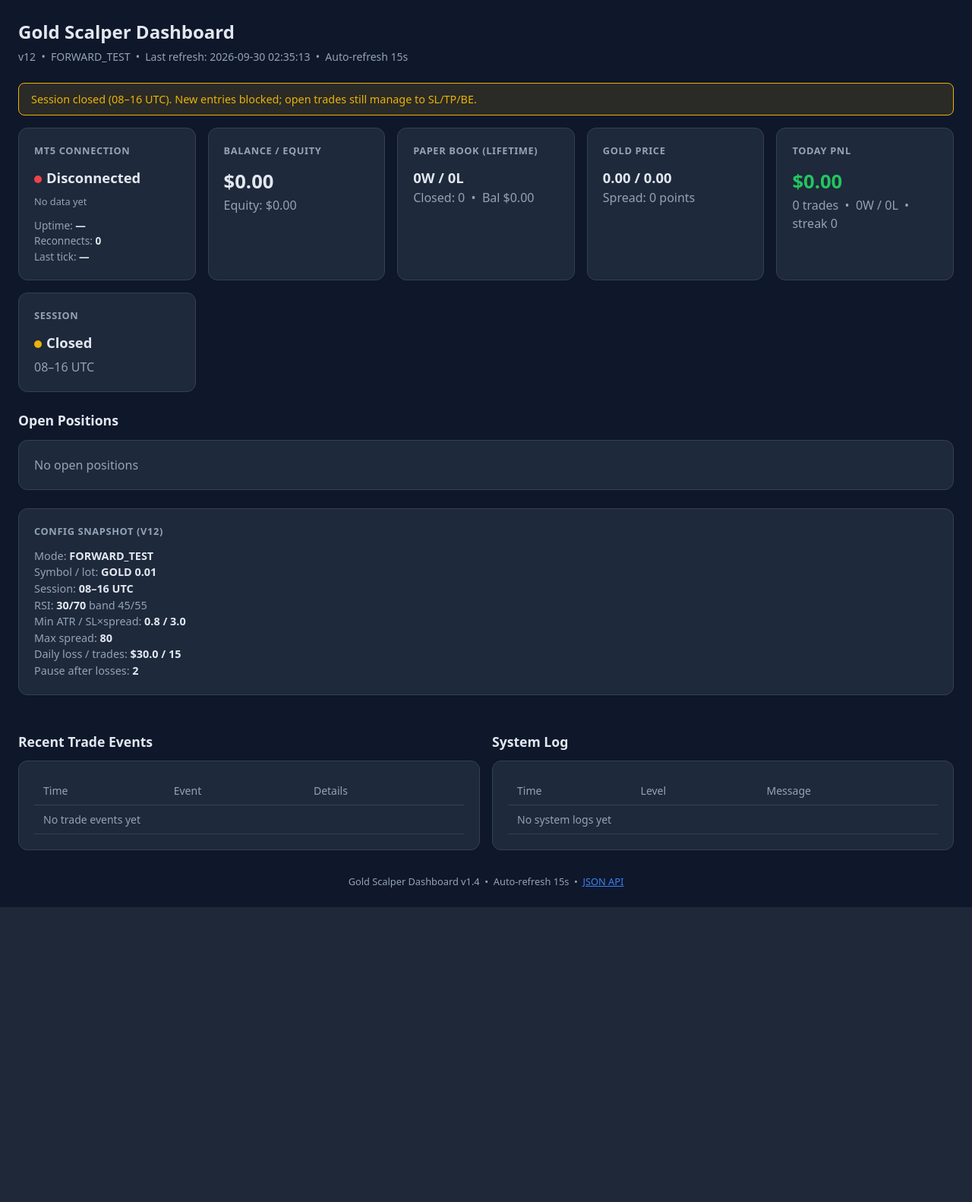
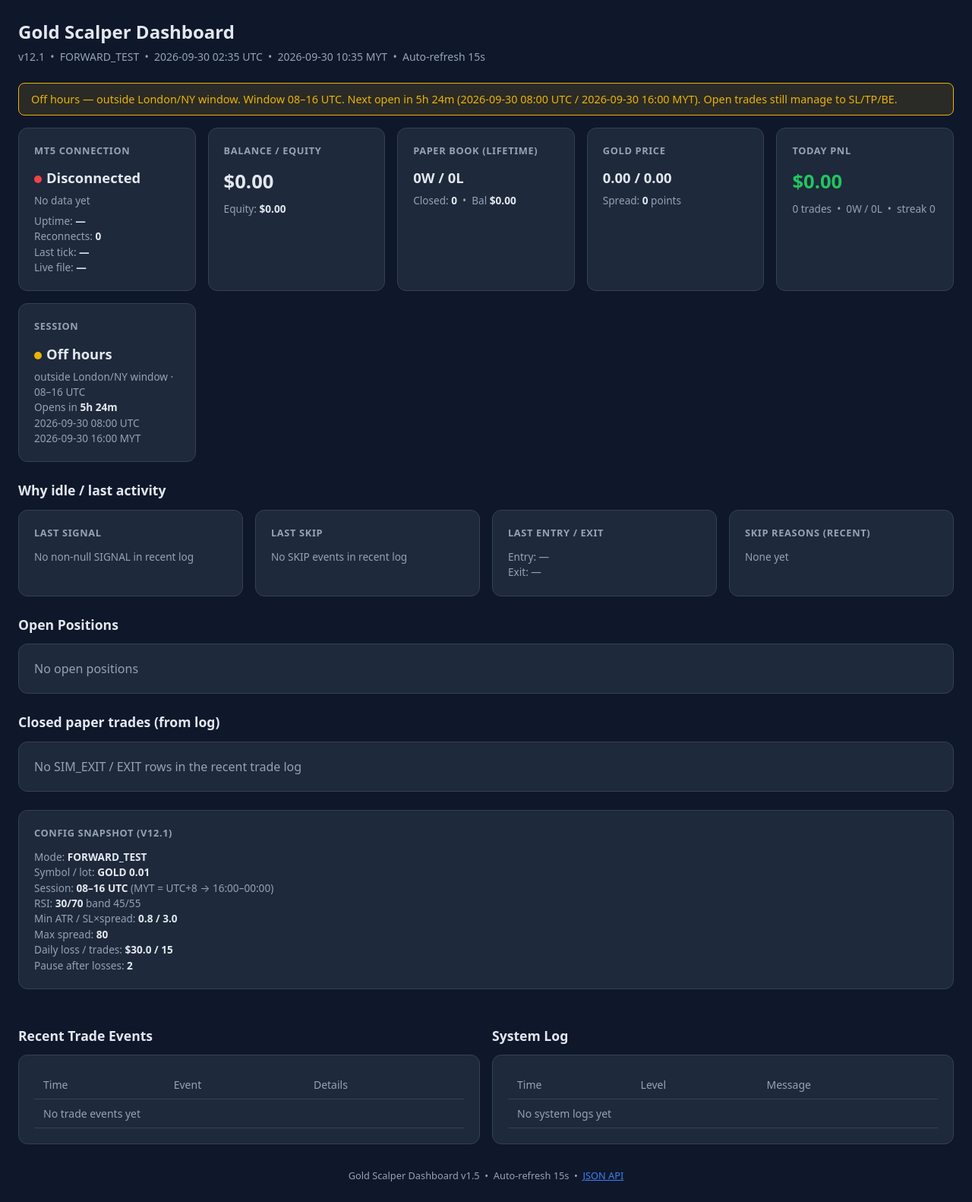
Before and after one commit to shashidaren/scalper, a FastAPI app: page / in a window 1280 px wide. Shown: the whole page at 76% size. Before the commit the page ends 1194 px from the top, so only its background shows below. Run offline with FastAPI, Linux system fonts and the light colour scheme.

Commit message:
Dashboard v1.5: session countdown + last activity + closed paper trades
Off-hours (before 08:00 UTC) looked like a dead bot. Show UTC/KL clocks,
countdown to next London open, why entries are blocked, last SKIP/SIGNAL/
SIM_EXIT, and a closed-trade table from trades.jsonl. Still file-only.

```diff
--- a/templates/index.html
+++ b/templates/index.html
@@ -111,19 +111,20 @@
       margin-bottom: 1rem;
       font-size: 0.9rem;
     }
+    .kv { font-size: 0.85rem; color: var(--muted); margin-top: 0.4rem; }
+    .kv strong { color: var(--text); font-weight: 600; }
   </style>
 </head>
 <body>
   <h1>Gold Scalper Dashboard</h1>
   <p class="subtitle">
     {{ config.strategy }} &nbsp;•&nbsp; {{ config.mode }}
-    &nbsp;•&nbsp; Last refresh: {{ now }} &nbsp;•&nbsp; Auto-refresh 15s
+    &nbsp;•&nbsp; {{ sess.utc_now }} &nbsp;•&nbsp; {{ sess.kl_now }}
+    &nbsp;•&nbsp; Auto-refresh 15s
   </p>
 
-  {% if paused %}
-  <div class="banner">Consecutive-loss pause ({{ stats.consecutive_losses }} ≥ {{ config.max_consec }}). No new entries until tomorrow.</div>
-  {% elif not in_session %}
-  <div class="banner">Session closed ({{ session_label }}). New entries blocked; open trades still manage to SL/TP/BE.</div>
+  {% if idle_why %}
+  <div class="banner">{{ idle_why }}</div>
   {% endif %}
 
   <div class="grid">
@@ -133,35 +134,42 @@
         <div class="value small"><span class="status-dot on"></span>Connected</div>
       {% else %}
         <div class="value small"><span class="status-dot off"></span>Disconnected</div>
-        <div style="color:var(--muted);font-size:0.8rem;margin-top:0.5rem">{{ live.error or "" }}</div>
+        <div class="kv">{{ live.error or "" }}</div>
       {% endif %}
-      <div style="margin-top:0.75rem;font-size:0.85rem;color:var(--muted)">
-        Uptime: <strong style="color:var(--text)">{{ uptime_str }}</strong><br/>
-        Reconnects: <strong style="color:var(--text)">{{ conn.reconnect_count or 0 }}</strong><br/>
-        Last tick: <strong style="color:var(--text)">{{ conn.last_tick_time or "—" }}</strong>
+      <div class="kv">
+        Uptime: <strong>{{ uptime_str }}</strong><br/>
+        Reconnects: <strong>{{ conn.reconnect_count or 0 }}</strong><br/>
+        Last tick: <strong>{{ conn.last_tick_time or "—" }}</strong><br/>
+        Live file: <strong>{{ live.updated_at or "—" }}</strong>
       </div>
     </div>
 
     <div class="card">
       <h2>Balance / Equity{% if live.mode == "FORWARD_TEST" %} <span style="color:#f59e0b">(PAPER)</span>{% endif %}</h2>
       <div class="value">${{ "%.2f"|format(live.balance or 0) }}</div>
-      <div style="color:var(--muted)">Equity: ${{ "%.2f"|format(live.equity or 0) }}</div>
+      <div class="kv">Equity: <strong>${{ "%.2f"|format(live.equity or 0) }}</strong></div>
     </div>
 
     <div class="card">
       <h2>Paper book (lifetime)</h2>
       <div class="value small">{{ paper.wins or 0 }}W / {{ paper.losses or 0 }}L</div>
-      <div style="color:var(--muted)">
-        Closed: {{ paper.closed or 0 }}
-        &nbsp;•&nbsp; Bal ${{ "%.2f"|format(paper.balance or live.balance or 0) }}
-        {% if paper.updated_at %}<br/>Updated {{ paper.updated_at }}{% endif %}
+      <div class="kv">
+        Closed: <strong>{{ paper.closed or 0 }}</strong>
+        &nbsp;•&nbsp; Bal <strong>${{ "%.2f"|format(paper.balance or live.balance or 0) }}</strong>
+        {% if paper_pnl is not none %}
+          <br/>vs ${{ "%.0f"|format(start_bal) }} start:
+          <strong class="{% if paper_pnl >= 0 %}positive{% else %}negative{% endif %}">
+            {{ "%+.2f"|format(paper_pnl) }}
+          </strong>
+        {% endif %}
+        {% if paper.updated_at %}<br/>Ledger {{ paper.updated_at }}{% endif %}
       </div>
     </div>
 
     <div class="card">
       <h2>GOLD Price</h2>
       <div class="value small">{{ "%.2f"|format(live.bid or 0) }} / {{ "%.2f"|format(live.ask or 0) }}</div>
-      <div style="color:var(--muted)">Spread: {{ live.spread or 0 }} points</div>
+      <div class="kv">Spread: <strong>{{ live.spread or 0 }}</strong> points</div>
     </div>
 
     <div class="card">
@@ -170,7 +178,7 @@
       <div class="value {% if pnl >= 0 %}positive{% else %}negative{% endif %}">
         ${{ "%.2f"|format(pnl) }}
       </div>
-      <div style="color:var(--muted)">
+      <div class="kv">
         {{ stats.trades or 0 }} trades &nbsp;•&nbsp;
         {{ stats.wins or 0 }}W / {{ stats.losses or 0 }}L
         &nbsp;•&nbsp; streak {{ stats.consecutive_losses or 0 }}
@@ -179,12 +187,75 @@
 
     <div class="card">
       <h2>Session</h2>
-      {% if in_session %}
+      {% if sess.open %}
         <div class="value small"><span class="status-dot on"></span>Open</div>
+        <div class="kv">
+          {{ sess.window }} — closes in <strong>{{ sess.until_close }}</strong><br/>
+          {{ sess.utc_now }}<br/>{{ sess.kl_now }}
+        </div>
       {% else %}
-        <div class="value small"><span class="status-dot warn"></span>Closed</div>
+        <div class="value small"><span class="status-dot warn"></span>Off hours</div>
+        <div class="kv">
+          {{ sess.reason }} · {{ sess.window }}<br/>
+          Opens in <strong>{{ sess.countdown }}</strong><br/>
+          {{ sess.next_open_utc }}<br/>{{ sess.next_open_kl }}
+        </div>
       {% endif %}
-      <div style="color:var(--muted);margin-top:0.4rem">{{ session_label }}</div>
+    </div>
+  </div>
+
+  <h2 class="section-title">Why idle / last activity</h2>
+  <div class="grid">
+    <div class="card">
+      <h2>Last signal</h2>
+      {% if digest.last_signal %}
+        <div class="kv">
+          <strong>{{ digest.last_signal.time }}</strong><br/>
+          {{ digest.last_signal.signal or digest.last_signal.side or "—" }}
+          {% if digest.last_signal.sl_dist %} SL={{ digest.last_signal.sl_dist }}{% endif %}
+        </div>
+      {% else %}
+        <div class="kv">No non-null SIGNAL in recent log</div>
+      {% endif %}
+    </div>
+    <div class="card">
+      <h2>Last skip</h2>
+      {% if digest.last_skip %}
+        <div class="kv">
+          <strong>{{ digest.last_skip.time }}</strong><br/>
+          {{ digest.last_skip.reason or digest.last_skip.message or "—" }}
+        </div>
+      {% else %}
+        <div class="kv">No SKIP events in recent log</div>
+      {% endif %}
+    </div>
+    <div class="card">
+      <h2>Last entry / exit</h2>
+      <div class="kv">
+        Entry:
+        {% if digest.last_entry %}
+          <strong>{{ digest.last_entry.time }}</strong> {{ digest.last_entry.side or digest.last_entry.signal or "" }}
+        {% else %}—{% endif %}<br/>
+        Exit:
+        {% if digest.last_exit %}
+          <strong>{{ digest.last_exit.time }}</strong>
+          {{ digest.last_exit.side or "" }}
+          {{ digest.last_exit.reason or "" }}
+          {% if digest.last_exit.profit is defined %} pnl={{ digest.last_exit.profit }}{% endif %}
+        {% else %}—{% endif %}
+      </div>
+    </div>
+    <div class="card">
+      <h2>Skip reasons (recent)</h2>
+      {% if digest.skip_reasons %}
+        <div class="kv">
+          {% for r, n in digest.skip_reasons %}
+            {{ r }} ×{{ n }}<br/>
+          {% endfor %}
+        </div>
+      {% else %}
+        <div class="kv">None yet</div>
+      {% endif %}
     </div>
   </div>
 
@@ -226,19 +297,55 @@
     {% endif %}
   </div>
 
+  <h2 class="section-title">Closed paper trades (from log)</h2>
+  <div class="card" style="margin-bottom:1.5rem">
+    {% if digest.closed_trades %}
+      <table>
+        <thead>
+          <tr>
+            <th>Time</th>
+            <th>Side</th>
+            <th>Reason</th>
+            <th>Entry</th>
+            <th>Exit</th>
+            <th>PnL</th>
+            <th>Bal after</th>
+          </tr>
+        </thead>
+        <tbody>
+          {% for t in digest.closed_trades %}
+          <tr class="log-row">
+            <td>{{ t.time }}</td>
+            <td>{{ t.side or "" }}</td>
+            <td>{{ t.reason or t.event }}</td>
+            <td>{{ t.entry or "" }}</td>
+            <td>{{ t.exit or "" }}</td>
+            <td class="{% if (t.profit or 0) >= 0 %}positive{% else %}negative{% endif %}">
+              {{ t.profit if t.profit is defined else "" }}
+            </td>
+            <td>{{ t.balance_after or "" }}</td>
+          </tr>
+          {% endfor %}
+        </tbody>
+      </table>
+    {% else %}
+      <div style="color:var(--muted)">No SIM_EXIT / EXIT rows in the recent trade log</div>
+    {% endif %}
+  </div>
+
   <div class="grid" style="margin-bottom:1.5rem">
     <div class="card">
-      <h2>Config Snapshot (v12)</h2>
-      <div style="font-size:0.9rem;color:var(--muted)">
-        Mode: <strong style="color:var(--text)">{{ config.mode }}</strong><br/>
-        Symbol / lot: <strong style="color:var(--text)">{{ config.symbol }} {{ config.lot_size }}</strong><br/>
-        Session: <strong style="color:var(--text)">{{ config.session }}</strong><br/>
-        RSI: <strong style="color:var(--text)">{{ config.rsi_buy }}/{{ config.rsi_sell }}</strong>
+      <h2>Config Snapshot (v12.1)</h2>
+      <div class="kv">
+        Mode: <strong>{{ config.mode }}</strong><br/>
+        Symbol / lot: <strong>{{ config.symbol }} {{ config.lot_size }}</strong><br/>
+        Session: <strong>{{ config.session }}</strong> (MYT = UTC+8 → 16:00–00:00)<br/>
+        RSI: <strong>{{ config.rsi_buy }}/{{ config.rsi_sell }}</strong>
         band {{ config.rsi_buy_max }}/{{ config.rsi_sell_min }}<br/>
-        Min ATR / SL×spread: <strong style="color:var(--text)">{{ config.min_atr }} / {{ config.min_sl_spread }}</strong><br/>
-        Max spread: <strong style="color:var(--text)">{{ config.max_spread }}</strong><br/>
-        Daily loss / trades: <strong style="color:var(--text)">${{ config.max_daily_loss }} / {{ config.max_trades }}</strong><br/>
-        Pause after losses: <strong style="color:var(--text)">{{ config.max_consec }}</strong>
+        Min ATR / SL×spread: <strong>{{ config.min_atr }} / {{ config.min_sl_spread }}</strong><br/>
+        Max spread: <strong>{{ config.max_spread }}</strong><br/>
+        Daily loss / trades: <strong>${{ config.max_daily_loss }} / {{ config.max_trades }}</strong><br/>
+        Pause after losses: <strong>{{ config.max_consec }}</strong>
       </div>
     </div>
   </div>
@@ -300,7 +407,7 @@
               <td style="color:{% if s.level == 'ERROR' %}var(--red){% elif s.level == 'WARNING' %}var(--yellow){% else %}var(--muted){% endif %}">
                 {{ s.level }}
               </td>
-              <td style="color:var(--muted)">{{ s.message[:80] }}{% if s.message|length > 80 %}…{% endif %}</td>
+              <td style="color:var(--muted)">{{ s.message[:120] }}{% if s.message|length > 120 %}…{% endif %}</td>
             </tr>
             {% else %}
             <tr><td colspan="3" style="color:var(--muted)">No system logs yet</td></tr>
@@ -312,7 +419,7 @@
   </div>
 
   <footer>
-    Gold Scalper Dashboard v1.4 &nbsp;•&nbsp; Auto-refresh 15s &nbsp;•&nbsp; <a href="/api/status" style="color:var(--blue)">JSON API</a>
+    Gold Scalper Dashboard v1.5 &nbsp;•&nbsp; Auto-refresh 15s &nbsp;•&nbsp; <a href="/api/status" style="color:var(--blue)">JSON API</a>
   </footer>
 </body>
 </html>
```
Also changed, not shown: dashboard.py (+129 -25 lines).
